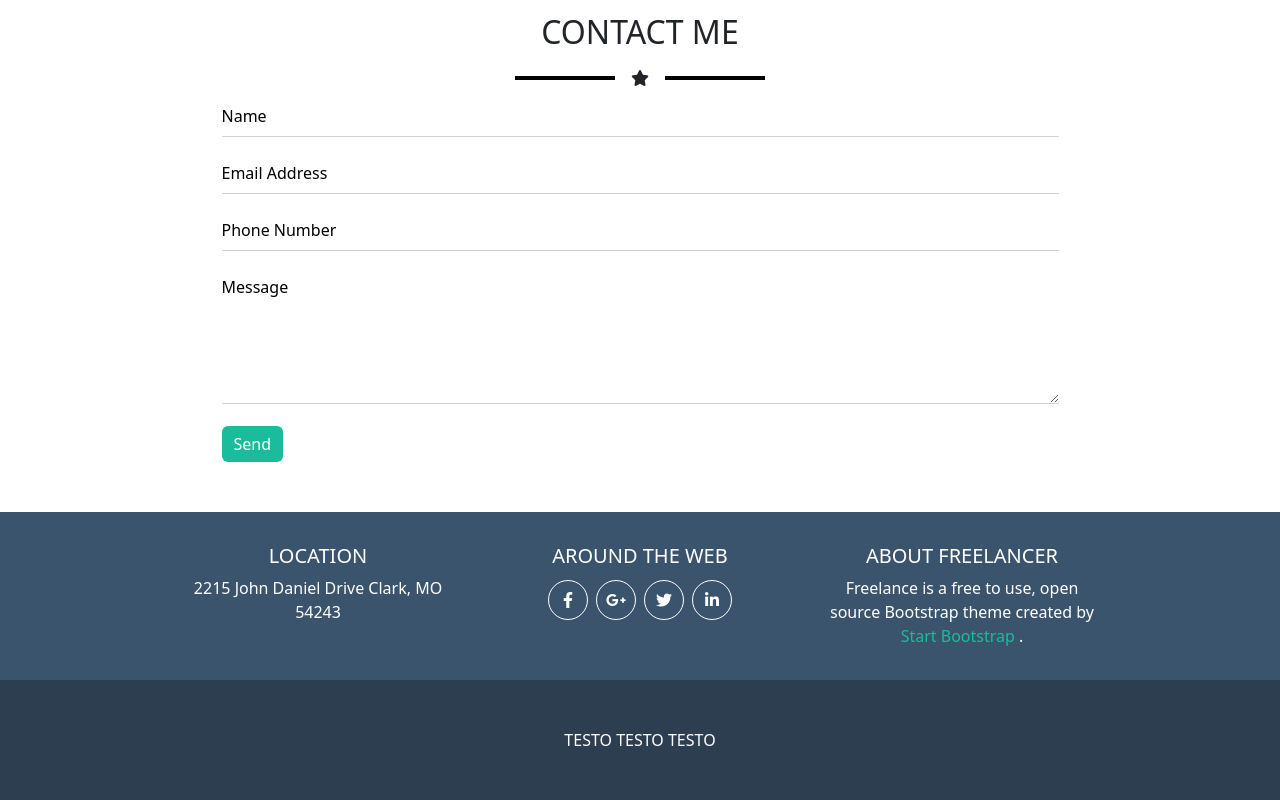
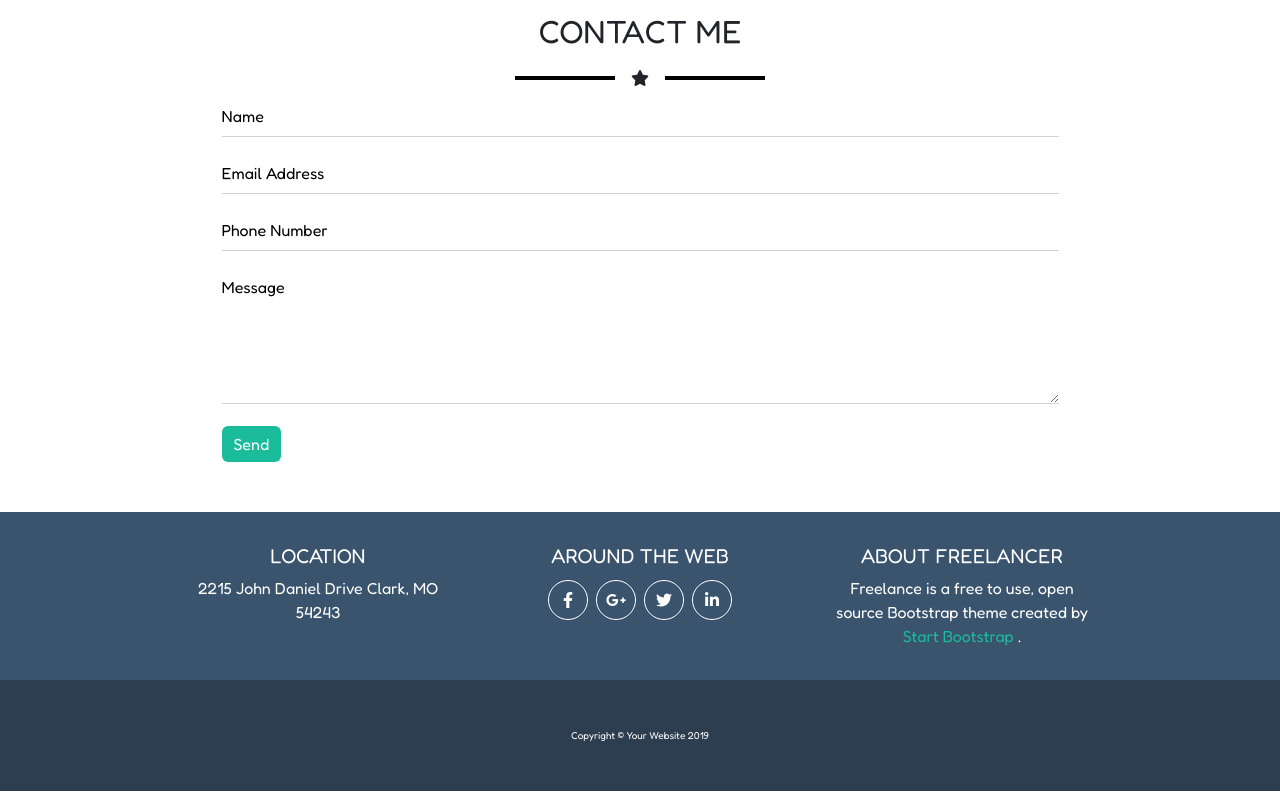
Before and after one commit to manolioluigi/html-css-bootstrap-freelancer, a plain HTML site: page index.html in a window 1280 px wide. Shown: the part 1447-2247 px from the top of the page. Drawn offline with nearby package versions, Linux system fonts and the light colour scheme.

Commit message:
fine footer

```diff
--- a/css/style.css
+++ b/css/style.css
@@ -2,6 +2,7 @@
     margin: 0;
     padding: 0;
     box-sizing: border-box;
+    font-family: 'Fredoka', sans-serif;
 }
 
 .my-container{
@@ -116,6 +117,10 @@
     border-radius: 50%;
 }
 
+.font-size-10{
+    font-size: 10px;
+}
+
 /* Misc */
 
 footer a{
--- a/index.html
+++ b/index.html
@@ -9,6 +9,9 @@
     <link href="https://cdn.jsdelivr.net/npm/bootstrap@5.2.2/dist/css/bootstrap.min.css" rel="stylesheet" integrity="sha384-Zenh87qX5JnK2Jl0vWa8Ck2rdkQ2Bzep5IDxbcnCeuOxjzrPF/et3URy9Bv1WTRi" crossorigin="anonymous">
     <link rel="stylesheet" href="./css/style.css">
     <link rel="stylesheet" href="https://cdnjs.cloudflare.com/ajax/libs/font-awesome/6.2.1/css/all.min.css" integrity="sha512-MV7K8+y+gLIBoVD59lQIYicR65iaqukzvf/nwasF0nqhPay5w/9lJmVM2hMDcnK1OnMGCdVK+iQrJ7lzPJQd1w==" crossorigin="anonymous" referrerpolicy="no-referrer" />
+    <link rel="preconnect" href="https://fonts.googleapis.com">
+    <link rel="preconnect" href="https://fonts.gstatic.com" crossorigin>
+    <link href="https://fonts.googleapis.com/css2?family=Fredoka&display=swap" rel="stylesheet">
 </head>
 <body>
 
@@ -369,7 +372,7 @@
 
                 <div class="col-12 m-5">
 
-                    <div class="height-50 text-center color-white">TESTO TESTO TESTO</div>
+                    <div class="height-50 text-center color-white font-size-10">Copyright © Your Website 2019</div>
 
                 </div>
 
```
